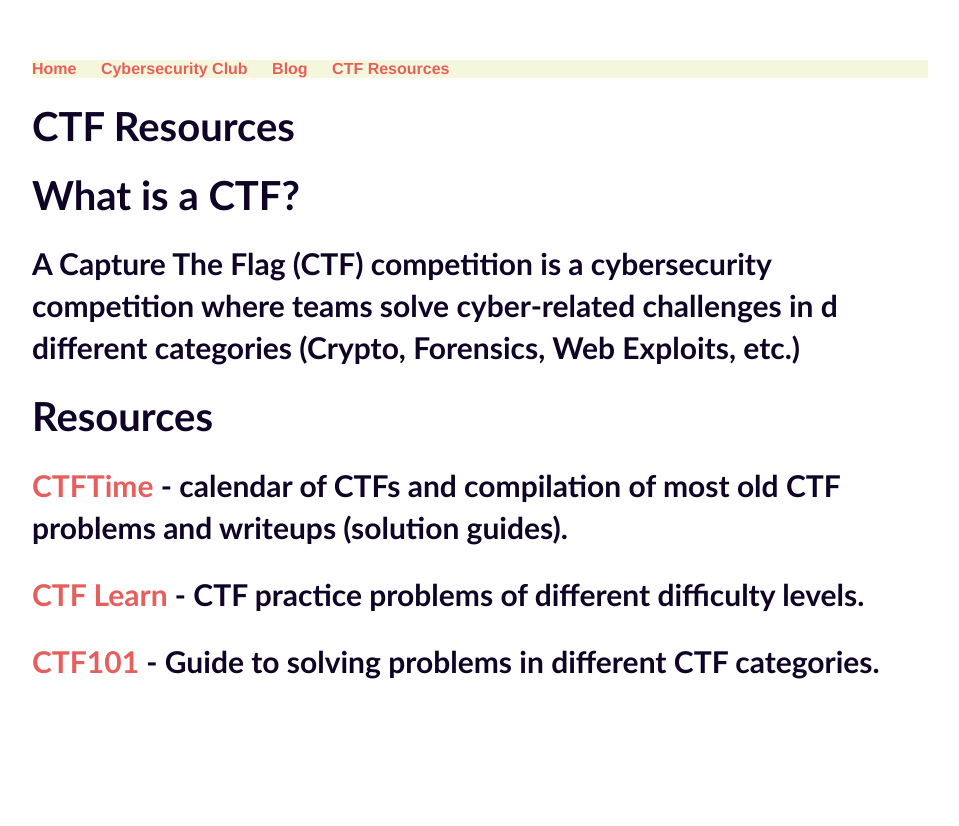
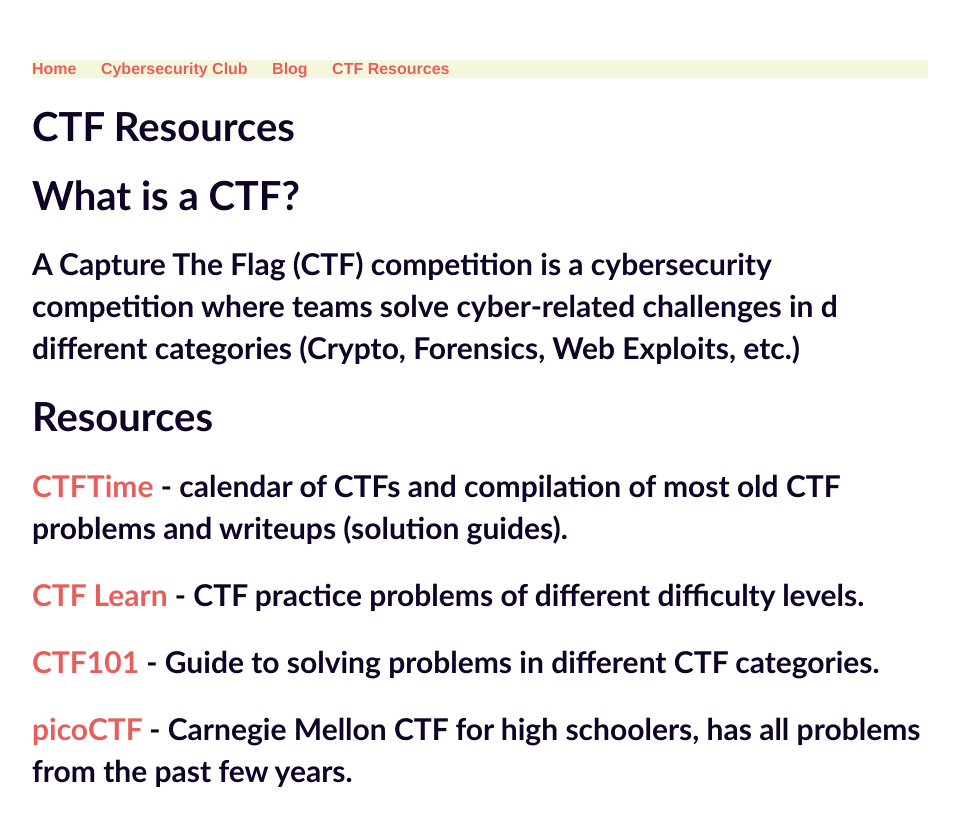
Before and after one commit to shricubed/shricubed.github.io, a Jekyll site: the page built from ctf/index.html, in a window 1280 px wide. Shown: the top 826 px of the page, without its empty margins (160-1119 px from the left). Built offline with Jekyll 4.4.1, drawn with Linux system fonts in a browser that asks for light colours.

Commit message:
Update index.html

```diff
--- a/ctf/index.html
+++ b/ctf/index.html
@@ -22,4 +22,7 @@
 
 		<h2><a href="https://www.ctf101.org">CTF101</a> - Guide to solving problems in different CTF categories.</h2>
 
+		<h2><a href="https://www.picoctf.com">picoCTF</a> - Carnegie Mellon CTF for high schoolers, has all problems from
+			the past few years.</h2>
+
       	</div><!-- /.blurb -->
```
